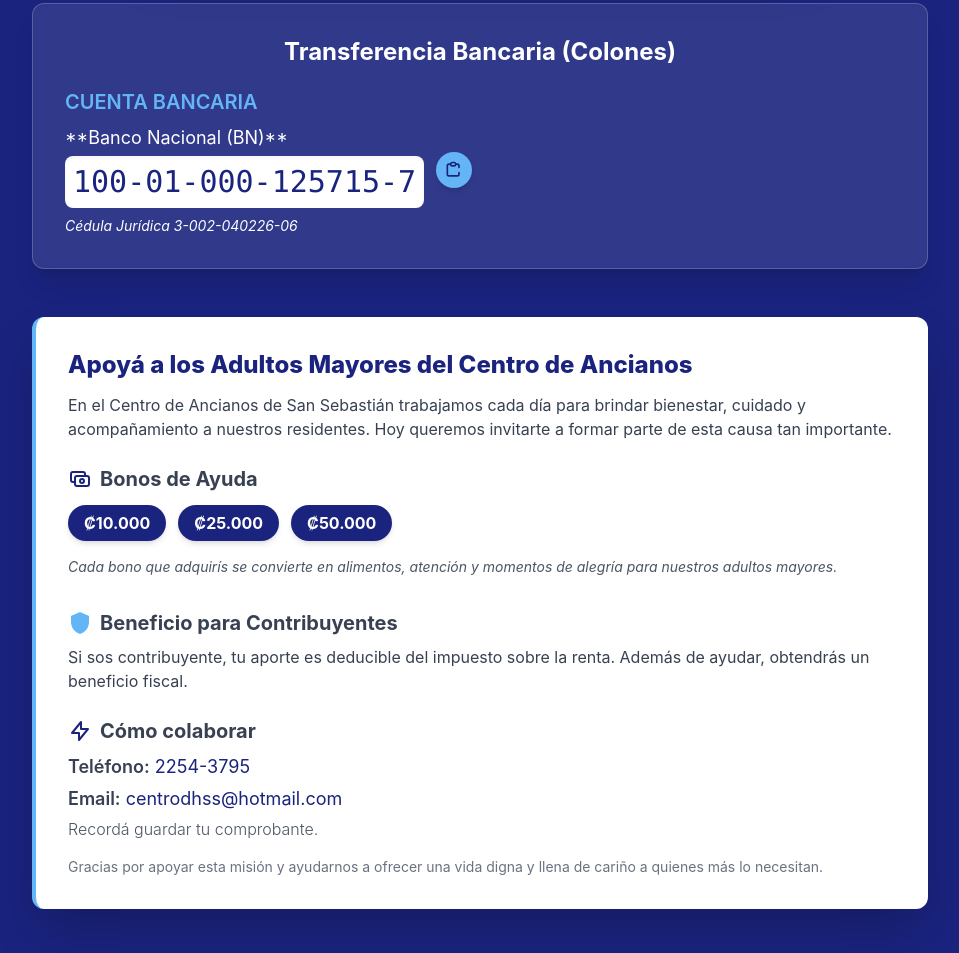
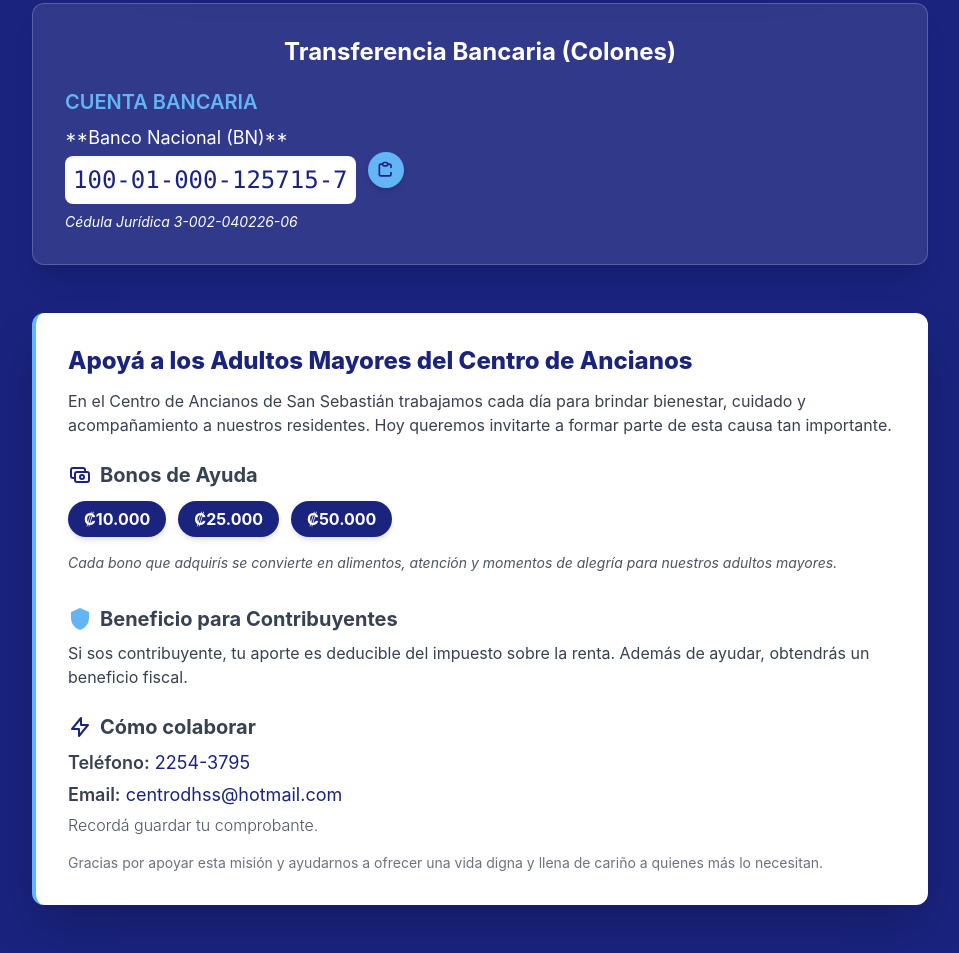
Before and after one commit to sejo48/bonos, a plain HTML site: page index.html in a window 1280 px wide. Shown: the part 2698-3651 px from the top of the page, without its empty margins (160-1119 px from the left). Drawn offline with nearby package versions, Linux system fonts and the light colour scheme.

Commit message:
Update index.html

```diff
--- a/index.html
+++ b/index.html
@@ -279,7 +279,8 @@
                         <p class="text-xl font-semibold mb-2 text-secondary">CUENTA BANCARIA</p>
                         <p class="text-lg">**Banco Nacional (BN)**</p>
                         <div class="flex items-center space-x-3">
-                            <p id="bn-account-number" class="text-3xl font-mono break-all mt-1 bg-white text-primary p-2 rounded-lg inline-block shadow-inner">
+                            <!-- APLICACIÓN DE CLASES PARA MEJORAR EL RESPONSIVE Y REDUCIR EL TAMAÑO DE FUENTE EN MÓVIL -->
+                            <p id="bn-account-number" class="text-3xl sm:text-2xl font-mono break-all mt-1 bg-white text-primary p-2 rounded-lg inline-block shadow-inner" style="word-break: break-word;">
                                 100-01-000-125715-7
                             </p>
                             <!-- Botón Copiar Cuenta Bancaria -->
```
